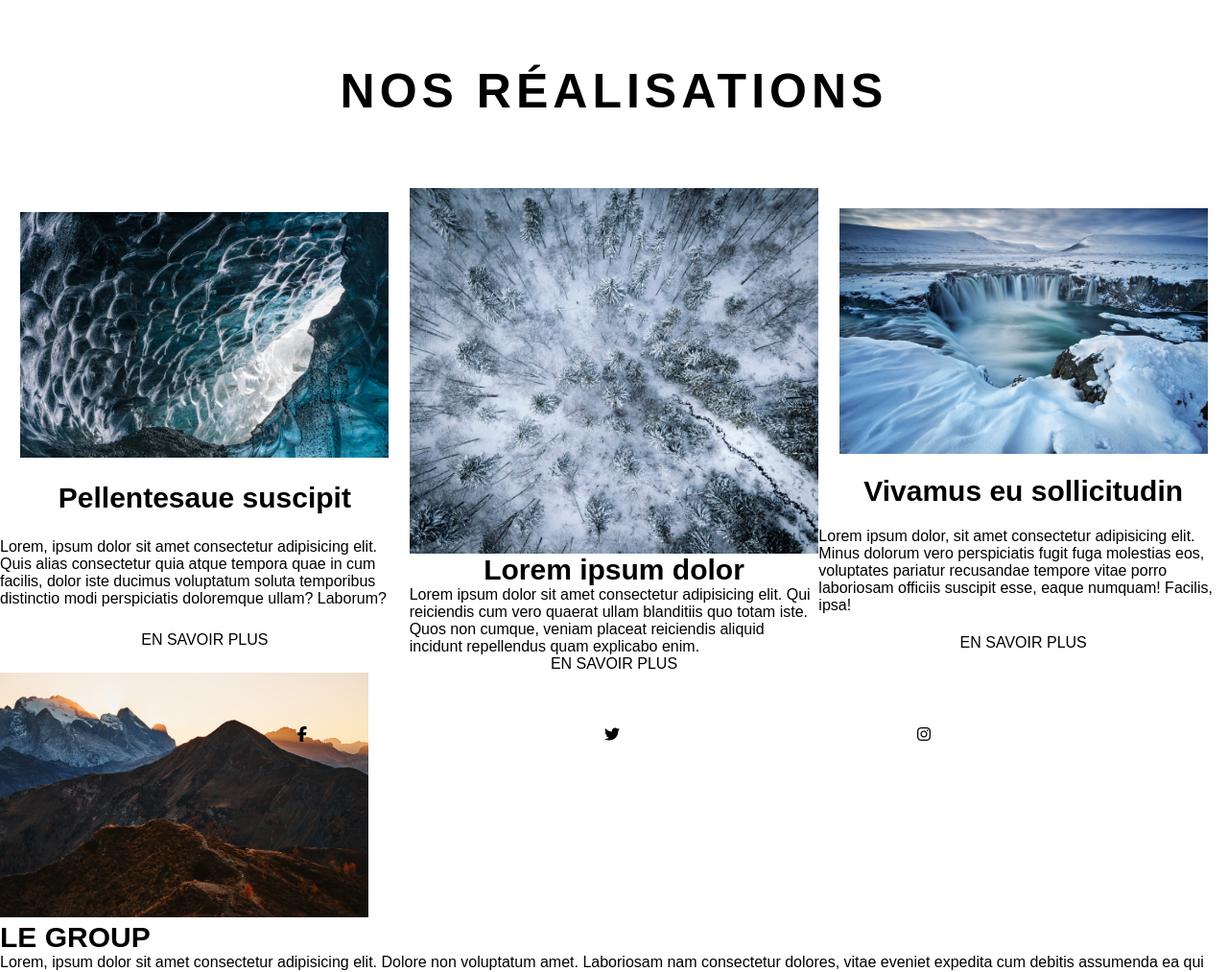
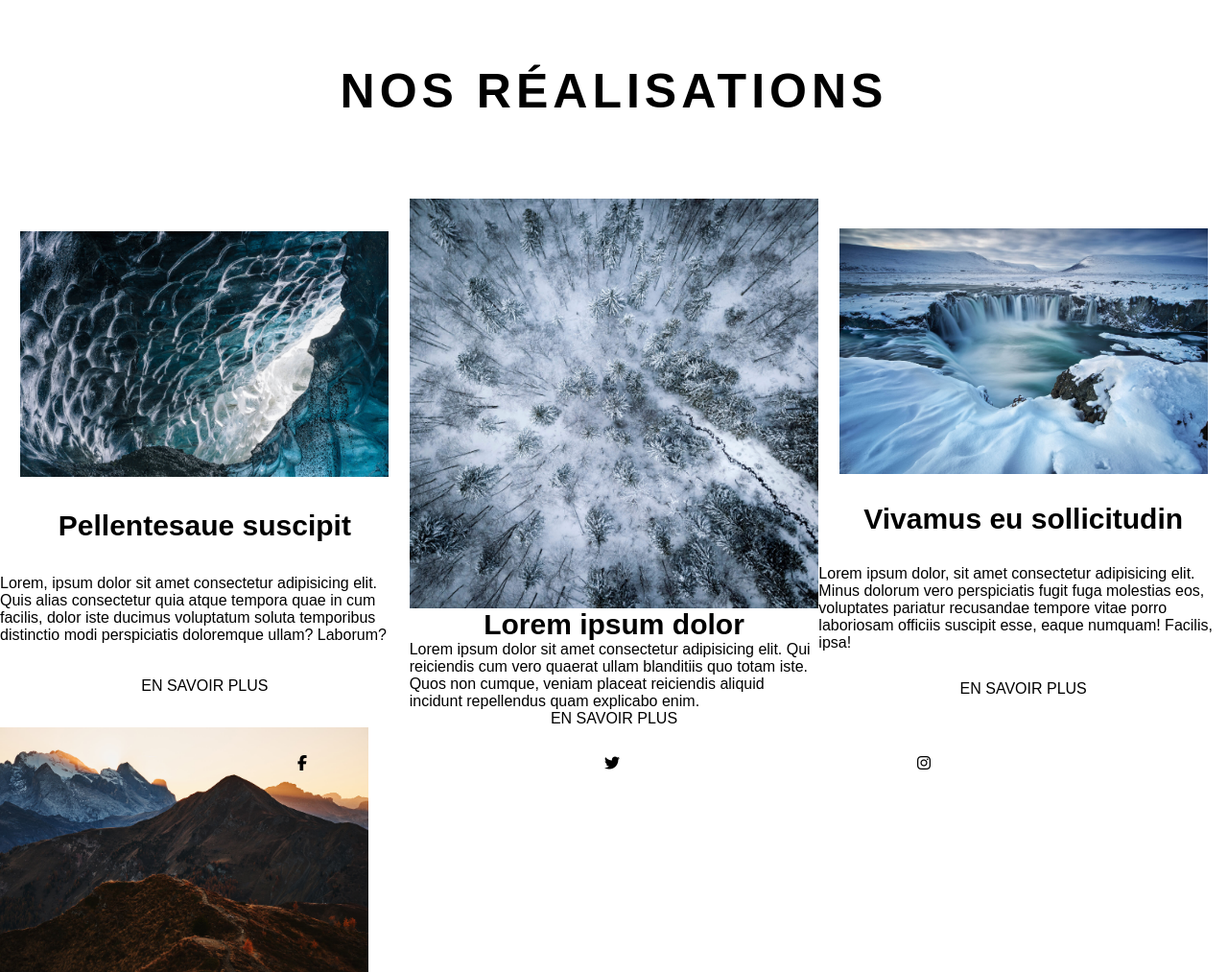
Before and after one commit to raulbethencourt/MCIR, a PHP site: page / in a window 1280 px wide. Shown: the part 155-1168 px from the top of the page at 96% size. Run offline with PHP 8.4, Linux system fonts and the light colour scheme; some libraries are stand-ins or nearby versions.

Commit message:
:zap: working in test

```diff
--- a/test-sass-bem-grid/css/style.css
+++ b/test-sass-bem-grid/css/style.css
@@ -154,7 +154,7 @@
 }
 
 .container {
-  height: 380.89px;
+  height: auto;
   overflow: hidden;
 }
 .container .container__img {
--- a/test-sass-bem-grid/sass/style.scss
+++ b/test-sass-bem-grid/sass/style.scss
@@ -78,7 +78,7 @@
 }
 
 .container {
-    height: 380.89px;
+    height: auto;
     overflow: hidden;
 
     .container__img {
```
